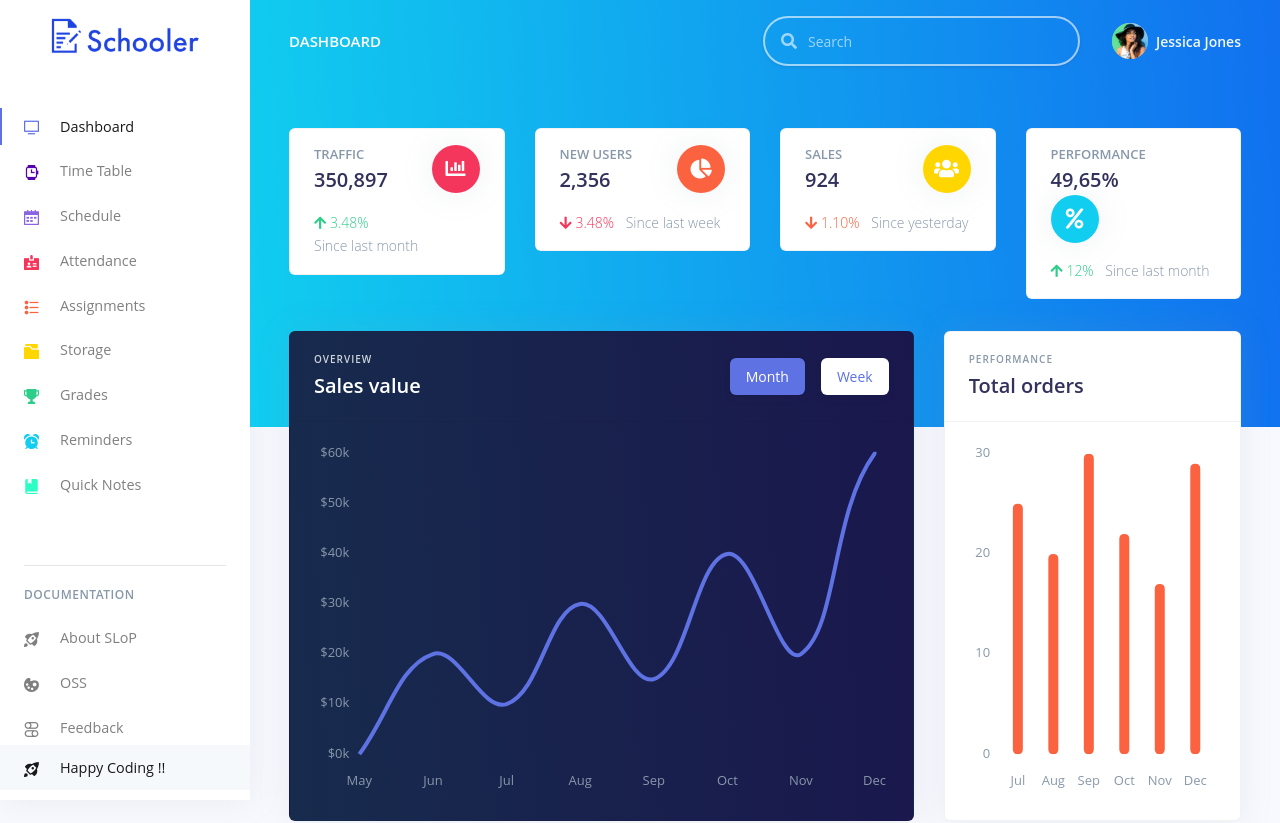
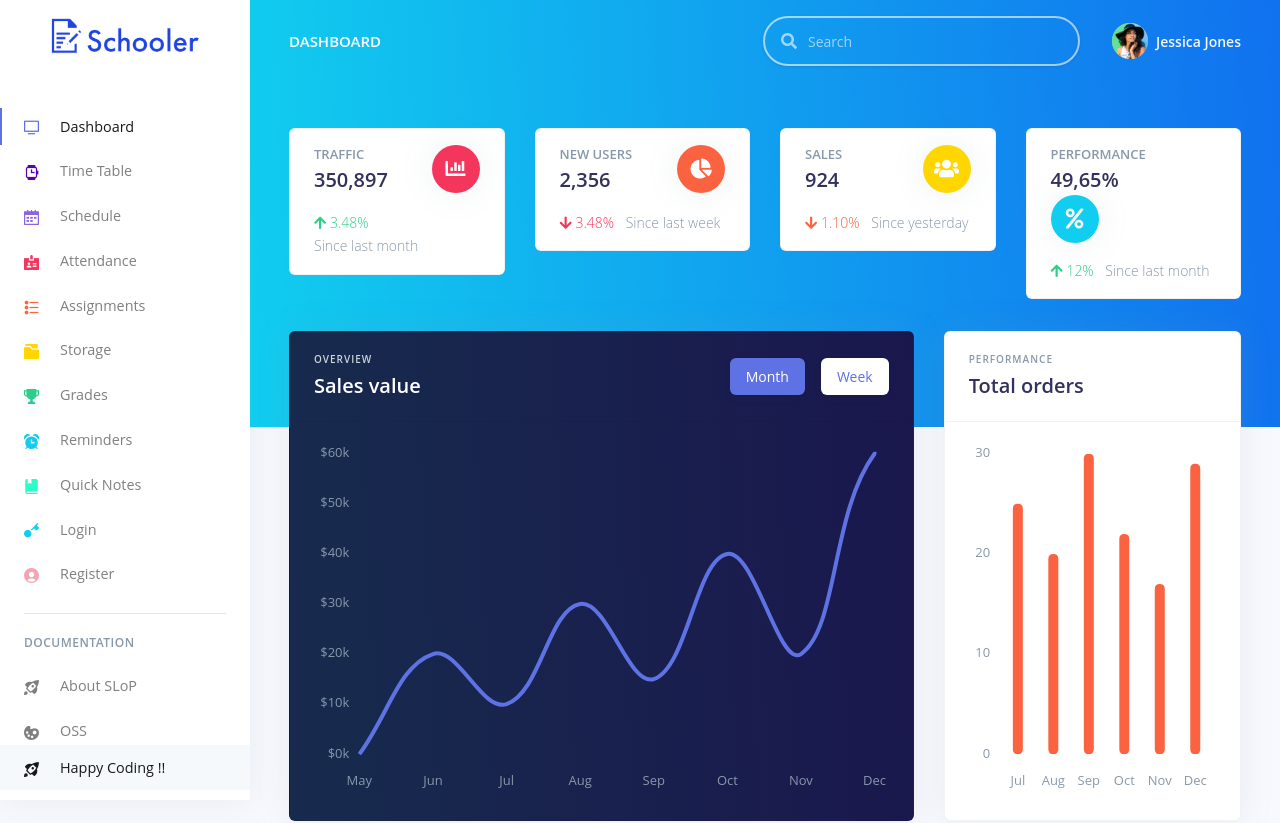
Before and after one commit to meet59patel/schooler, a React (Create React App) app: page /admin/index in a window 1280 px wide. Shown: the top 823 px of the page. Built offline with nearby package versions, Linux system fonts and the light colour scheme; sample sign-in values are in the browser's storage.

Commit message:
Update routes.js

```diff
--- a/src/routes.js
+++ b/src/routes.js
@@ -69,11 +69,15 @@ var routes = [
   },
   {
     path: "/login",
+    name: "Login",
+    icon: "ni ni-key-25 text-info",
     component: Login,
     layout: "/auth"
   },
   {
     path: "/register",
+    name: "Register",
+    icon: "ni ni-circle-08 text-pink",
     component: Register,
     layout: "/auth"
   }
```
